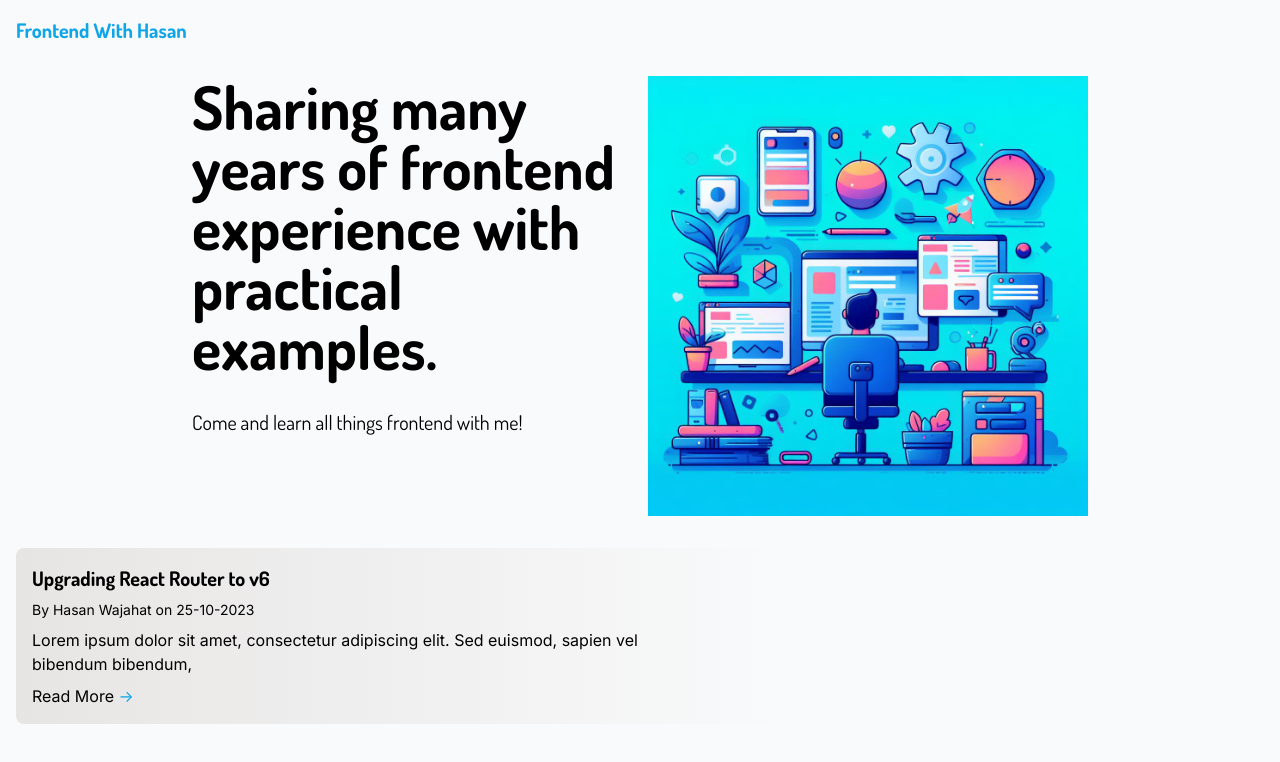
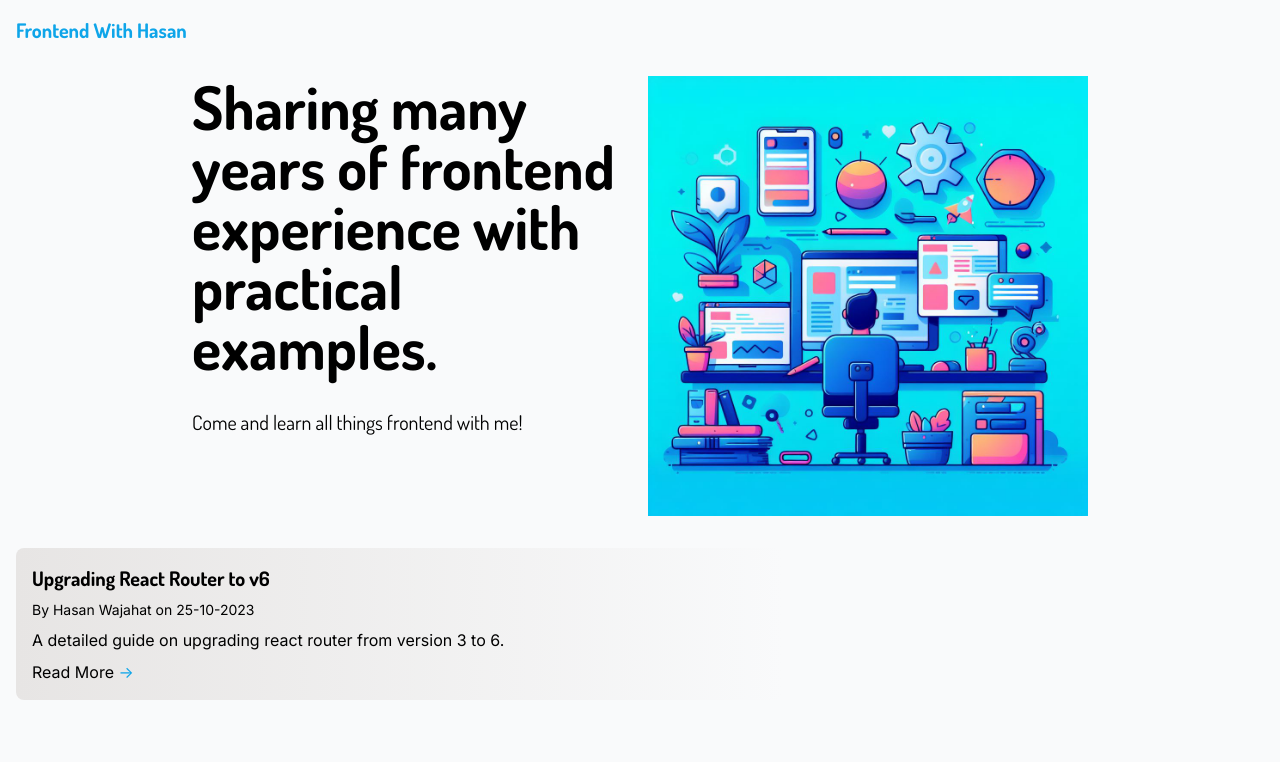
Before and after one commit to hasan-wajahat/my-blog, a Next.js app: page / in a window 1280 px wide. Shown: the top 762 px of the page. Built offline with nearby package versions, Linux system fonts and the light colour scheme.

Commit message:
Adds minor UI/UX improvements

```diff
--- a/app/articles/articleList.ts
+++ b/app/articles/articleList.ts
@@ -11,8 +11,7 @@ export const articleList: Article[] = [
   {
     title: 'Upgrading React Router to v6',
     author: 'Hasan Wajahat',
-    excerpt:
-      'Lorem ipsum dolor sit amet, consectetur adipiscing elit. Sed euismod, sapien vel bibendum bibendum,',
+    excerpt: 'A detailed guide on upgrading react router from version 3 to 6.',
     date: '25-10-2023',
     slug: 'react-router-upgrade',
     image: 'https://picsum.photos/200/300',
--- a/app/components/Header.tsx
+++ b/app/components/Header.tsx
@@ -2,7 +2,7 @@ import Link from "next/link";
 
 const Header = () => {
   return (
-    <header className="container mx-auto mb-4 px-4 pt-4">
+    <header className="container mx-auto mb-4 px-4 pt-4 bg-gray-50 dark:bg-gray-900">
       <Link href={"/"}>
         <span className="font-serif font-bold text-xl text-sky-500">
           Frontend With Hasan
--- a/app/page.tsx
+++ b/app/page.tsx
@@ -20,7 +20,6 @@ export default function Home() {
           priority
           alt="Hero Image"
           aria-hidden
-          className="max-[390px]:hidden"
           sizes="(max-width: 768px) 50vw, (max-width: 1200px) 30vw"
         />
       </div>
```
